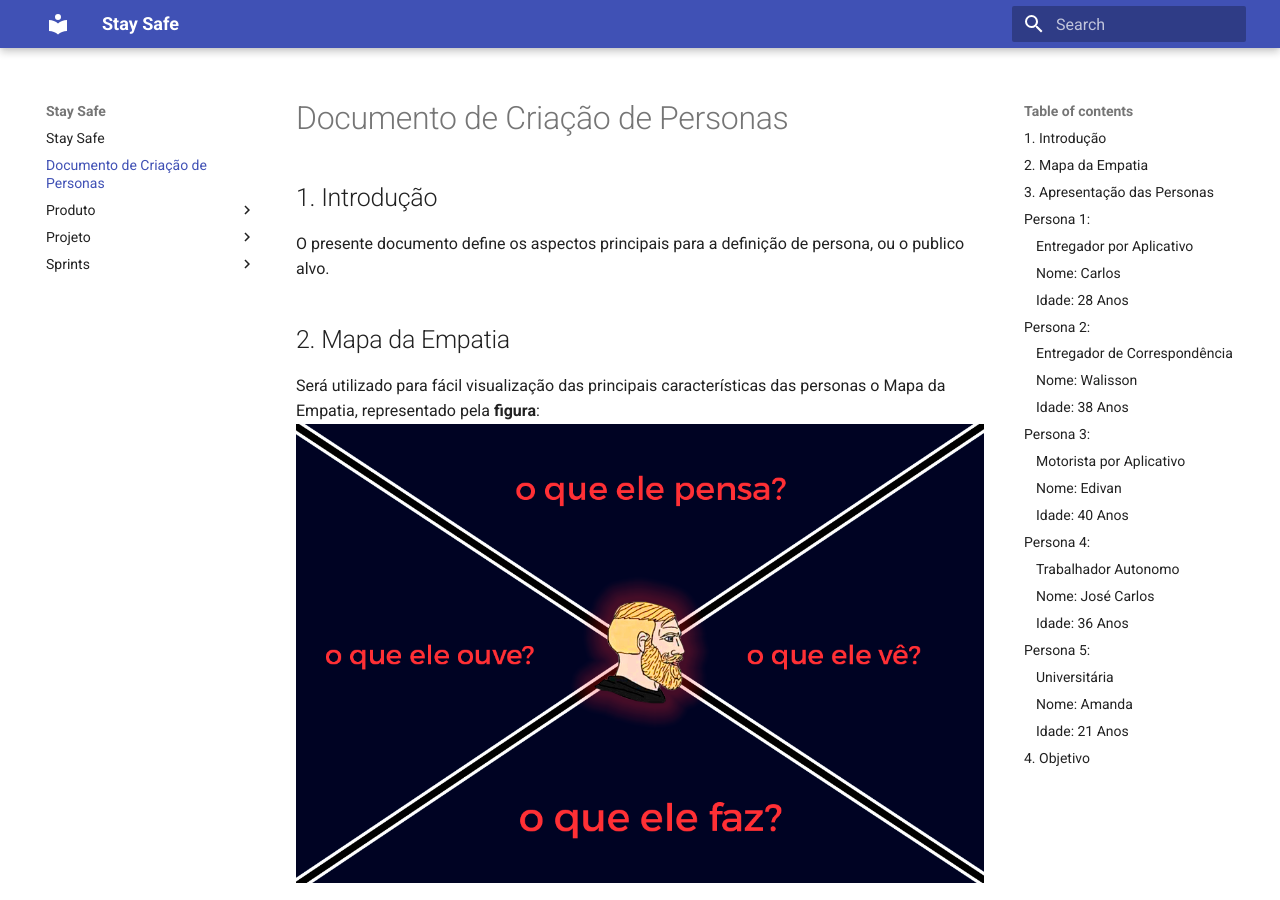
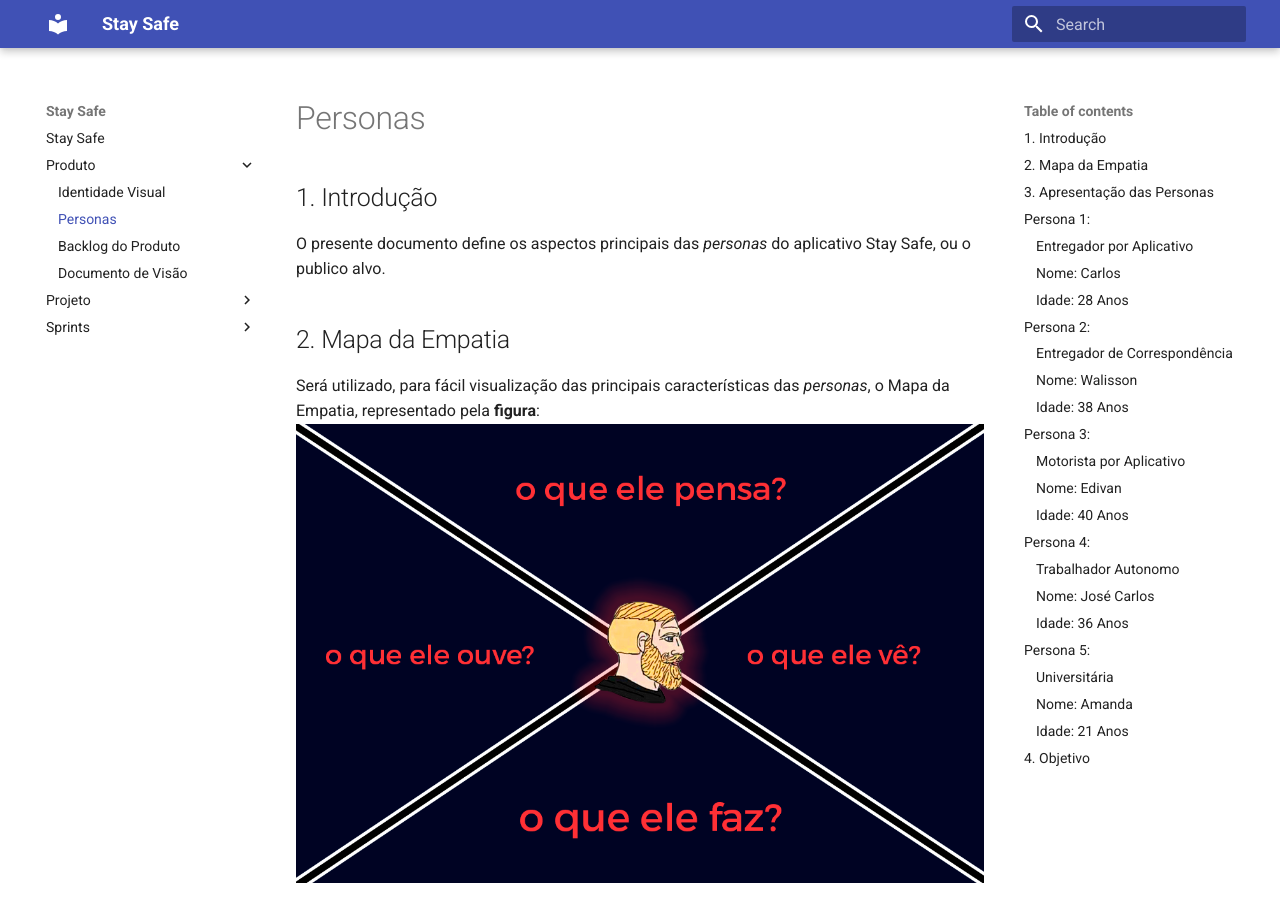
Before and after one commit to fga-eps-mds/2020.1-stay-safe-docs, an MkDocs documentation site: the page built from docs/produto/persona.md, in a window 1280 px wide and 900 px high. Built offline with MkDocs 1.6.1 and Material for MkDocs 9.7.7, drawn with Linux system fonts in a browser that asks for light colours.

Commit message:
Some adjustments

```diff
--- a/docs/produto/identidade.md
+++ b/docs/produto/identidade.md
@@ -1,4 +1,4 @@
-# Documento de Identidade Visual
+#Identidade Visual
 
 ## 1. Introdução
 O presente documento define aspectos visuais para a implementação e divulgação do app Stay Safe, como as fontes utilizadas, cores e formas.
--- a/docs/persona.md
+++ b/docs/produto/persona.md
@@ -1,11 +1,11 @@
-# Documento de Criação de Personas
+# Personas
 
 ## 1. Introdução
-O presente documento define os aspectos principais para a definição de persona, ou o publico alvo.
+O presente documento define os aspectos principais das *personas* do aplicativo Stay Safe, ou o publico alvo.
 
 ## 2. Mapa da Empatia
-Será utilizado para fácil visualização das principais características das personas o Mapa da Empatia, representado pela **figura**:
-![Mapa da Empatia](images/personas/empatia.png)
+Será utilizado, para fácil visualização das principais características das *personas*, o Mapa da Empatia, representado pela **figura**:
+![Mapa da Empatia](../images/personas/empatia.png)
 
 
 ## 3. Apresentação das Personas
@@ -17,35 +17,35 @@ Serão apresentados os **perfis escolhidos**, seguidos de seus respectivos **Map
 ### **Nome:** Carlos
 ### **Idade:** 28 Anos
 
-![Mapa da Empatia](images/personas/ifood.png)
+![Mapa da Empatia](../images/personas/ifood.png)
 
 ## **Persona 2**:
 ### **Entregador de Correspondência**
 ### **Nome:** Walisson
 ### **Idade:** 38 Anos
 
-![Mapa da Empatia](images/personas/correio.png)
+![Mapa da Empatia](../images/personas/correio.png)
 
 ## **Persona 3**:
 ### **Motorista por Aplicativo**
 ### **Nome:** Edivan
 ### **Idade:** 40 Anos
 
-![Mapa da Empatia](images/personas/uber.png)
+![Mapa da Empatia](../images/personas/uber.png)
 
 ## **Persona 4**:
 ### **Trabalhador Autonomo**
 ### **Nome:** José Carlos
 ### **Idade:** 36 Anos
 
-![Mapa da Empatia](images/personas/camelo.png)
+![Mapa da Empatia](../images/personas/camelo.png)
 
 ## **Persona 5**:
 ### **Universitária**
 ### **Nome:** Amanda
 ### **Idade:** 21 Anos
 
-![Mapa da Empatia](images/personas/unb.png)
+![Mapa da Empatia](../images/personas/unb.png)
 
 ## 4. Objetivo
 Apresentando o **Mapa da Empatia** de cada perfil selecionado, é possivel descobrir quais as **dores** e **desejos** do público alvo, e isso é fundamental para a aplicação mobile ser desenvolvida como a solução que irá trazer a transformação a cada **persona**.
```
